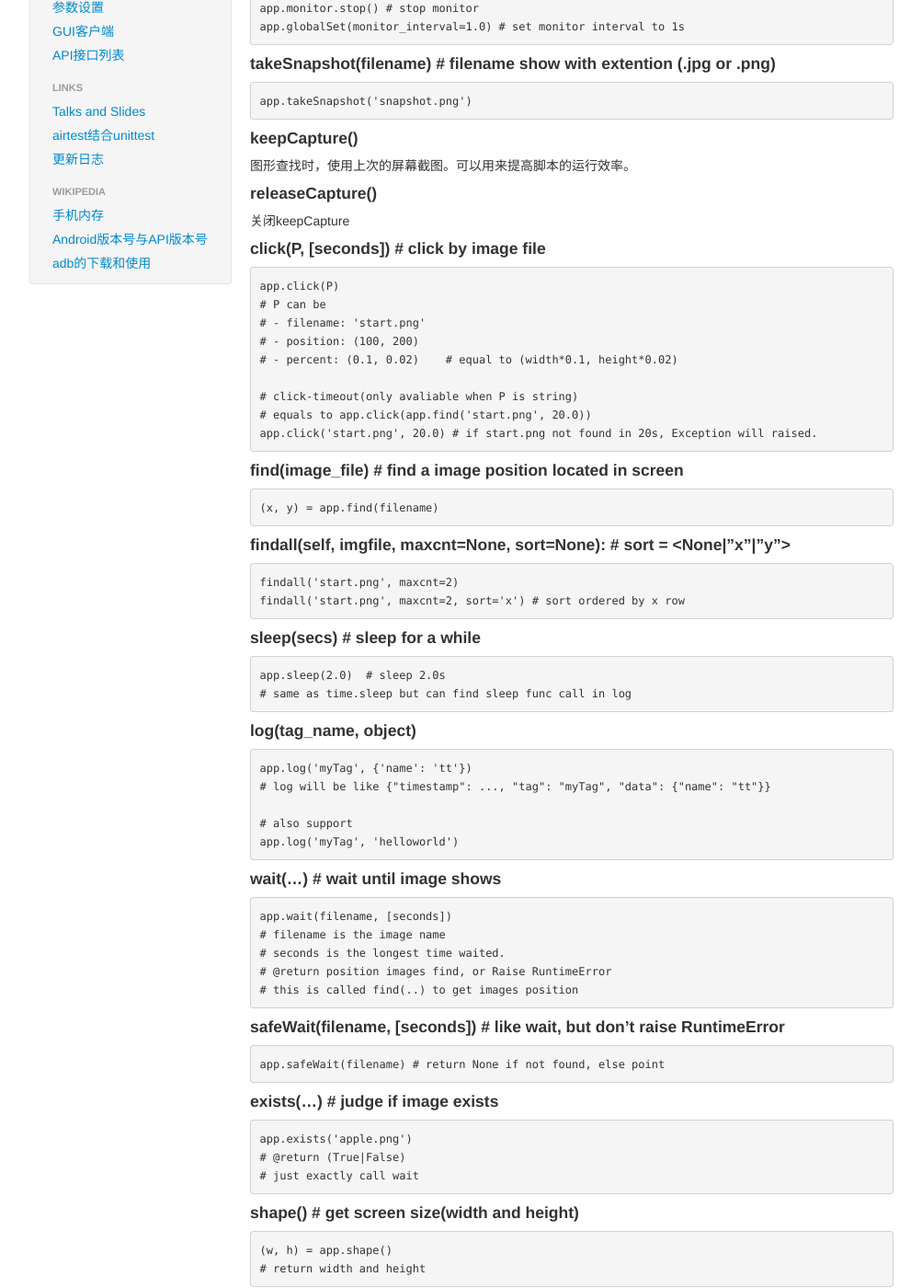
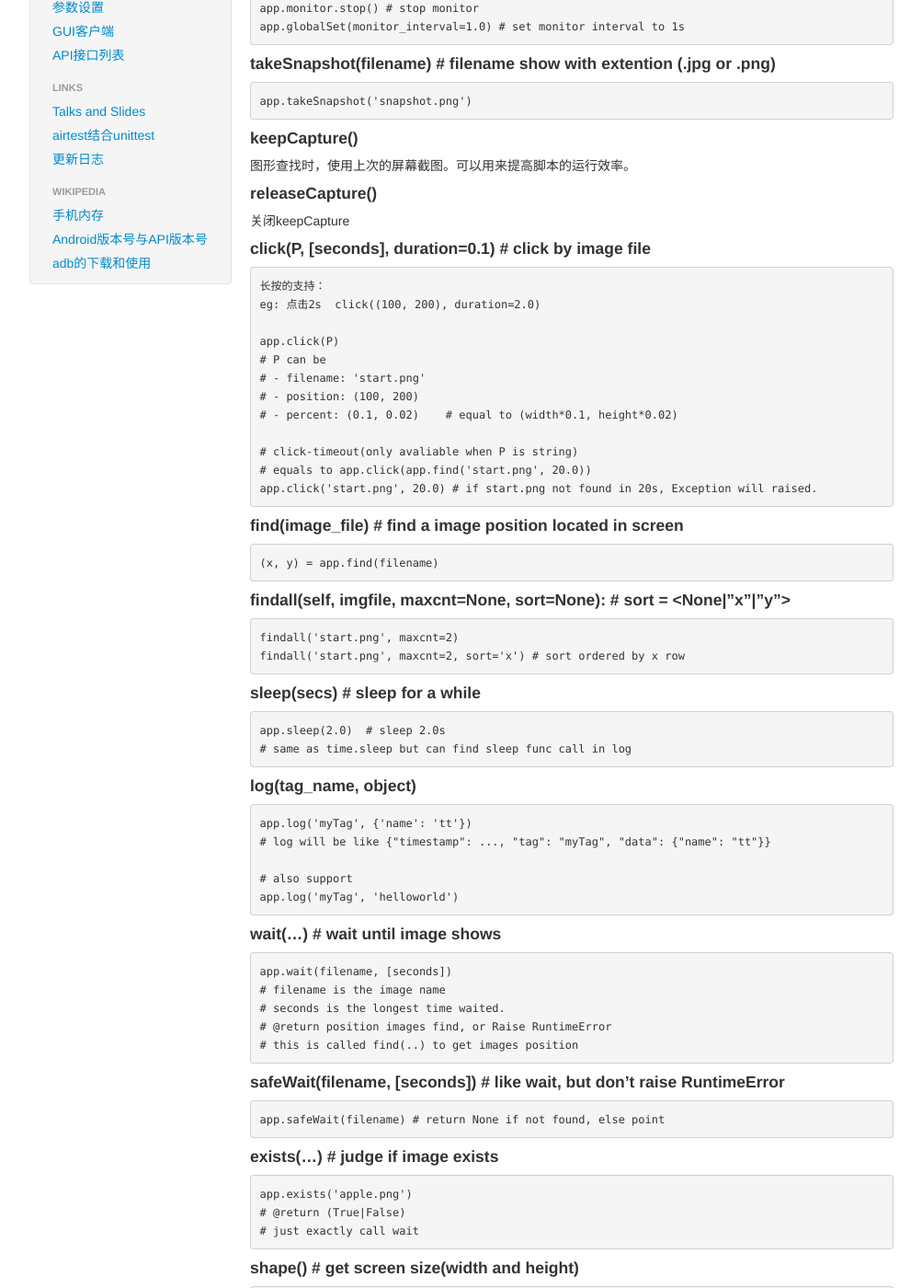
Before and after one commit to NetEase/airtest, a Jekyll site: the page built from _posts/2014-10-31-components-apilist.md, in a window 1280 px wide and 1400 px high, scrolled down 377 px. Shown: the whole window at 92% size, without its empty margins (138-1141 px from the left). Built offline with Jekyll 4.4.1, drawn with Linux system fonts in a browser that asks for light colours; comment, search, counter and statistics services are not loaded; some of the changed text lies outside the part shown.

Commit message:
update doc

```diff
--- a/_posts/2014-10-31-components-apilist.md
+++ b/_posts/2014-10-31-components-apilist.md
@@ -33,7 +33,10 @@ step1 connect device
 #### releaseCapture()
 关闭keepCapture
 
-#### click(P, [seconds]) # click by image file
+#### click(P, [seconds], duration=0.1) # click by image file
+
+    长按的支持：
+    eg: 点击2s  click((100, 200), duration=2.0)
 
     app.click(P)
     # P can be
@@ -96,6 +99,10 @@ step1 connect device
 
 #### drag(...) # drag one place to and onother place
 
+    drag时间的支持, 如 drag 2s
+
+    app.drag((x1, y1), (x2, y2), duration=2.0)
+
 `app.drag(fromP, toP)` # fromP, toP: like click param, can be filename or position
 
     # example of drag from left to right
```
Also changed, not shown: _posts/2014-10-31-links-changelog.md (+3 -0 lines).
